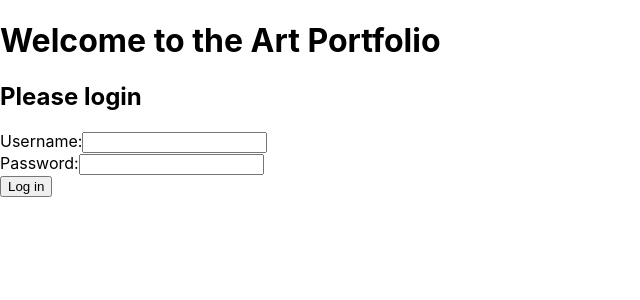
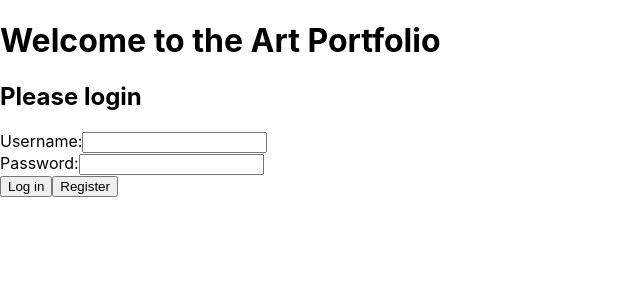
Before and after one commit to MarianaShebanova/Frontend-Developer, a React (Create React App) app: page / in a window 1280 px wide. Shown: the top 300 px of the page, without its empty margins (0-640 px from the left). Built offline with nearby package versions, Linux system fonts and the light colour scheme.

Commit message:
login backend integration -401 error

```diff
--- a/src/components/Login.js
+++ b/src/components/Login.js
@@ -20,23 +20,44 @@ const Login = (props) => {
         // post request to retrieve a token from the backend
         e.preventDefault();
         axios
-        .post(
-            "http://localhost:5000/login",
+        .get("https://als-artportfolio.herokuapp.com/login",
+            credentials
+        )
+        .then(response => {
+            console.log(credentials);
+            console.log("response", response);
+            // const { data } = response;
+            // sessionStorage.setItem("token", data.payload);
+            // setLogged(true);
+            // // once token is handeled, navigate to profile page
+            // props.history.push("/profile-page");
+        })
+        .catch(err => {
+            console.log(credentials);
+            console.log("there was an error");
+            console.log(err);
+        })
+    };
+
+    const register = e => {
+        e.preventDefault();
+        axios
+        .post("https://als-artportfolio.herokuapp.com/createnewuser",
             credentials
         )
         .then(response => {
             console.log("response", response);
-            const { data } = response;
-            sessionStorage.setItem("token", data.payload);
-            setLogged(true);
-            // once token is handeled, navigate to profile page
-            props.history.push("/profile-page");
+            // const { data } = response;
+            // sessionStorage.setItem("token", data.payload);
+            // setLogged(true);
+            // // once token is handeled, navigate to profile page
+            // props.history.push("/profile-page");
         })
         .catch(err => {
             console.log("there was an error");
             console.log(err);
         })
-    };
+    }
 
     useEffect(() => {
         if (sessionStorage.getItem("token")) {
@@ -51,7 +72,7 @@ const Login = (props) => {
         <h1>Welcome to the Art Portfolio</h1>
         <div className="login-form">
             <h2>{isLoggedIn ? "LOGGED IN!" : "Please login"}</h2>
-            <form onSubmit={login}>
+            <form>
                 <div className="input-div">
                     <label htmlFor="username">Username:</label>
                     <input
@@ -70,7 +91,8 @@ const Login = (props) => {
                         onChange={handleChange}
                     />
                 </div>
-                <button>Log in</button>
+                <button onClick={login}>Log in</button>
+                <button onClick={register}>Register</button>
             </form>
         </div>
     </div>
```
